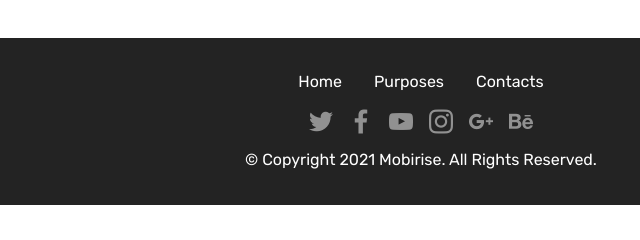
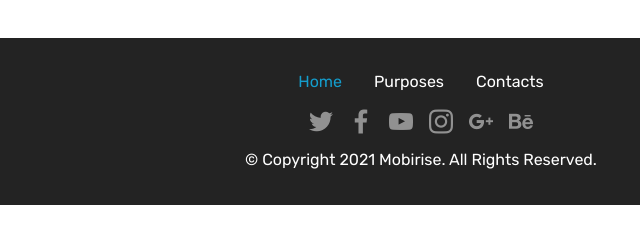
Before and after one commit to bellshade/bellshade-website, a plain HTML site: page index.html in a window 1280 px wide. Shown: the part 4715-4955 px from the top of the page, 219-859 px from the left. Drawn offline with Linux system fonts and the light colour scheme; files whose address does not match are found by name.

Commit message:
Update index.html

```diff
--- a/index.html
+++ b/index.html
@@ -397,7 +397,7 @@
 
 
 
-                <li class="foot-menu-item mbr-fonts-style display-7">Home</li><li class="foot-menu-item mbr-fonts-style display-7">Purposes</li><li class="foot-menu-item mbr-fonts-style display-7">Contacts</li></ul>
+                <li class="foot-menu-item mbr-fonts-style display-7"><a href="#top" class="text-primary">Home</a></li><li class="foot-menu-item mbr-fonts-style display-7">Purposes</li><li class="foot-menu-item mbr-fonts-style display-7">Contacts</li></ul>
             </div>
             <div class="row social-row">
                 <div class="social-list align-right pb-2">
```
